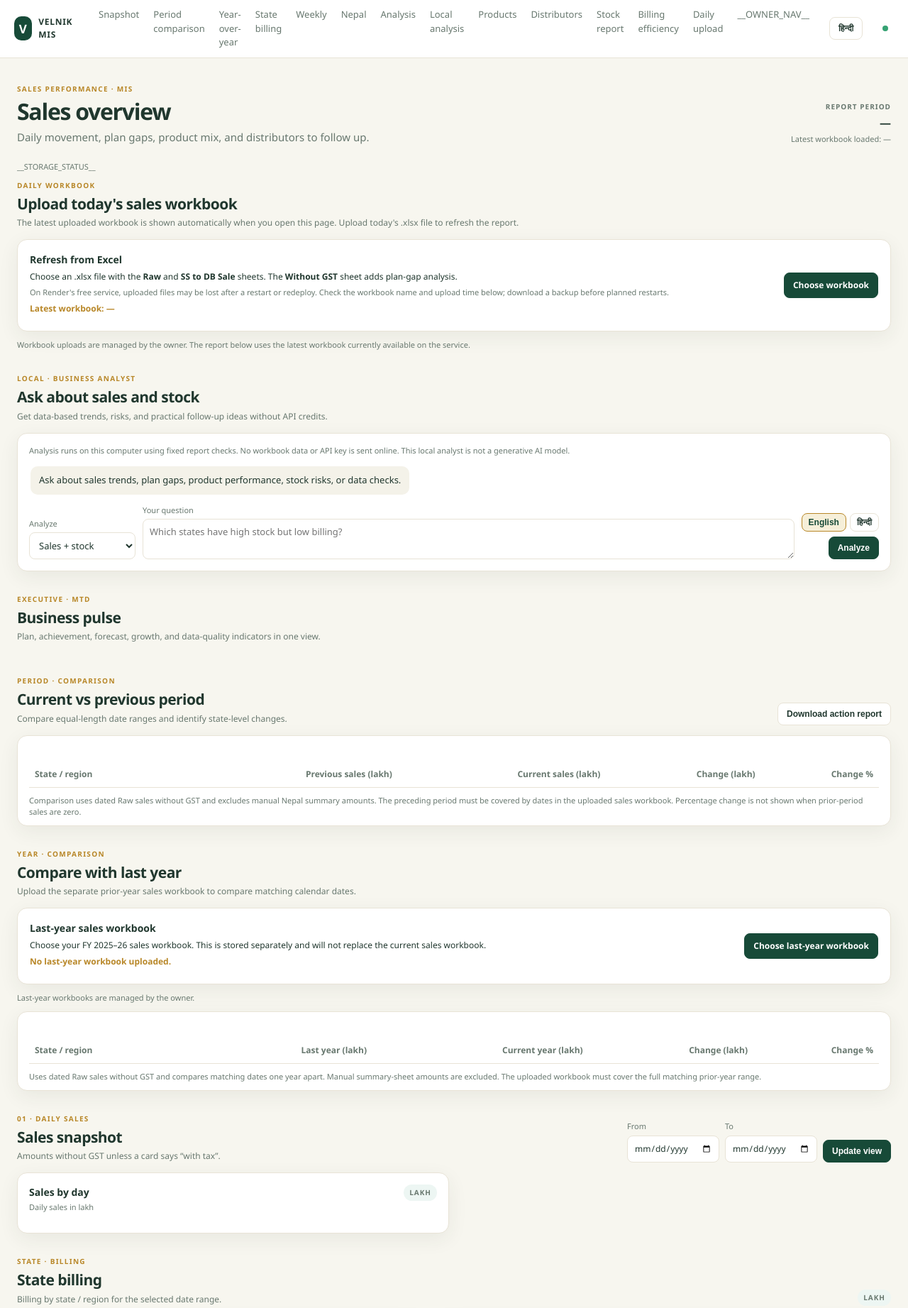
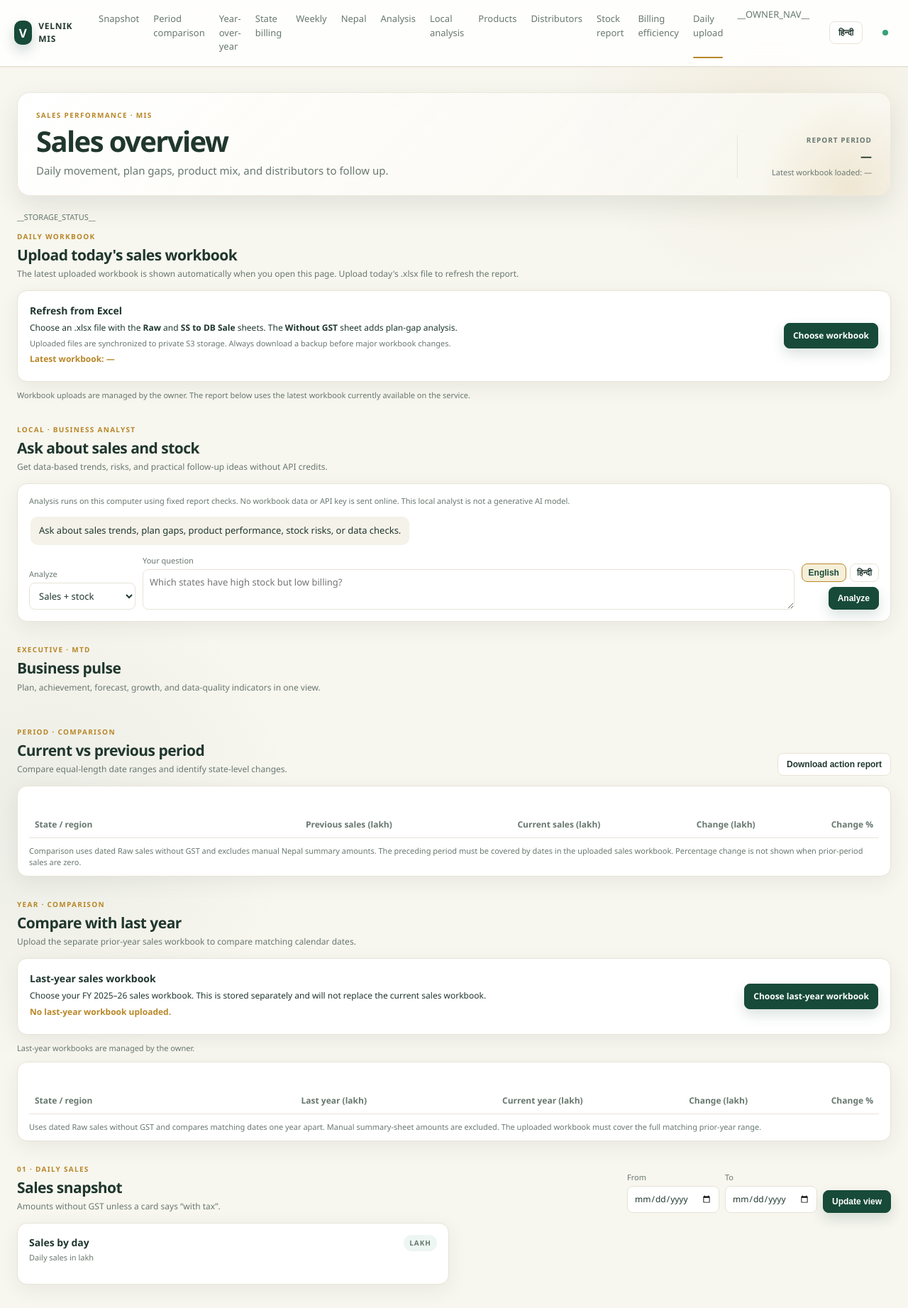
Before and after one commit to mis364/velnik-mis, a Python web app: template templates/index.html in a window 1280 px wide. Shown: the top 1843 px of the page at 71% size. Run offline with Jinja, Linux system fonts and the light colour scheme; the template is opened without the code that fills it, so the values that code supplies are empty.

Commit message:
Add premium animated dashboard design
Add balanced scroll reveals, card and navigation motion, live status pulse, polished hero and mobile responsive presentation across all MIS pages.\n\nCo-authored-by: Copilot <223556219+Copilot@users.noreply.github.com>

```diff
--- a/static/app.js
+++ b/static/app.js
@@ -20,7 +20,7 @@ if (!DATA.available) {
   document.getElementById('uploadStatus').textContent =
     'Choose an .xlsx workbook with the Raw and SS to DB Sale sheets.';
   document.querySelector('#recurring .refresh-panel .muted.small').textContent =
-    'After upload, the report will load automatically. On Render, uploads may be lost after a restart or redeploy unless external storage is configured.';
+    'After upload, the report will load automatically and the workbook will synchronize to private S3 storage.';
   const workbookFile = document.getElementById('workbookFile');
   workbookFile.addEventListener('change', async event => {
     const file = event.target.files[0];
--- a/static/language.js
+++ b/static/language.js
@@ -89,7 +89,7 @@
     'Choose an .xlsx file with the': 'ऐसी .xlsx फ़ाइल चुनें जिसमें',
     'sheets. The': 'शीट हों।',
     'sheet adds plan-gap analysis.': 'शीट योजना-अंतर विश्लेषण जोड़ती है।',
-    'On Render\'s free service, uploaded files may be lost after a restart or redeploy. Check the workbook name and upload time below; download a backup before planned restarts.': 'Render की निःशुल्क सेवा में रीस्टार्ट या पुनः डिप्लॉय के बाद अपलोड की गई फ़ाइलें खो सकती हैं। नीचे वर्कबुक का नाम और अपलोड समय देखें; नियोजित रीस्टार्ट से पहले बैकअप डाउनलोड करें।',
+    'Uploaded files are synchronized to private S3 storage. Always download a backup before major workbook changes.': 'अपलोड की गई फ़ाइलें निजी S3 स्टोरेज में सिंक्रनाइज़ होती हैं। बड़े वर्कबुक बदलाव से पहले हमेशा बैकअप डाउनलोड करें।',
     'Choose workbook': 'वर्कबुक चुनें',
     'Workbook uploads are managed by the owner. The report below uses the latest workbook currently available on the service.': 'वर्कबुक अपलोड का प्रबंधन मालिक करता है। नीचे की रिपोर्ट सेवा पर उपलब्ध नवीनतम वर्कबुक का उपयोग करती है।',
     'LOCAL · BUSINESS ANALYST': 'स्थानीय · व्यवसाय विश्लेषण',
--- a/static/styles.css
+++ b/static/styles.css
@@ -150,3 +150,47 @@ footer { padding: 10px 0; }
 .comparison-summary { display: grid; grid-template-columns: repeat(4,minmax(0,1fr)); gap: 10px; }
 @media (max-width:950px) { .stats, #billingStats { grid-template-columns: repeat(2,minmax(0,1fr)); } .topbar { gap: 16px; } .topbar nav { gap: 12px; } .insight-grid { grid-template-columns: repeat(2,1fr); } .nepal-grid { grid-template-columns: 1fr; } }
 @media (max-width:680px) { .topbar { position: static; flex-wrap: wrap; padding: 12px 16px; } .topbar nav { order: 3; width: 100%; flex-basis: 100%; overflow: auto; padding-bottom: 3px; } .source-chip { margin-left: auto; } .page { padding: 19px 14px 40px; } .hero { align-items: flex-start; flex-direction: column; } .as-of { text-align: left; } .hero h1 { font-size: 27px; } .section-heading { align-items: flex-start; flex-direction: column; } .grid.two { grid-template-columns: 1fr; } .insight-grid { grid-template-columns: 1fr; } .mix-row { grid-template-columns: 90px 1fr 85px; gap: 7px; } .nepal-metrics { grid-template-columns: 1fr; } .nepal-input-grid { grid-template-columns: 1fr; } .refresh-panel { align-items: flex-start; flex-direction: column; } .date-filters { width: 100%; } .date-filters label { flex: 1; } .date-filters input { width: 100%; } .ai-chat-form { grid-template-columns: 1fr; } .ai-chat-actions { justify-items: start; } .ai-message { max-width: 100%; } .comparison-summary { grid-template-columns: repeat(2,minmax(0,1fr)); } }
+
+/* Premium dashboard polish */
+:root { --shadow-soft: 0 14px 36px rgba(36,59,47,.10); --shadow-lift: 0 18px 42px rgba(36,59,47,.14); }
+body { background: radial-gradient(circle at 85% 4%, rgba(184,135,40,.08), transparent 18rem), radial-gradient(circle at 5% 35%, rgba(23,74,56,.05), transparent 22rem), var(--paper); }
+.topbar { backdrop-filter: blur(14px); background: rgba(255,255,255,.88); box-shadow: 0 1px 0 rgba(232,227,214,.82); }
+.brand-mark { box-shadow: 0 8px 18px rgba(23,74,56,.22); transition: transform .25s ease, box-shadow .25s ease; }
+.brand:hover .brand-mark { transform: rotate(-5deg) scale(1.05); box-shadow: 0 10px 22px rgba(23,74,56,.28); }
+.topbar nav a { position: relative; padding: 6px 0; transition: color .2s ease; }
+.topbar nav a::after { content: ''; position: absolute; right: 0; bottom: 0; left: 0; height: 2px; border-radius: 99px; background: var(--teal); transform: scaleX(0); transition: transform .2s ease; }
+.topbar nav a:hover::after, .topbar nav a.active::after { transform: scaleX(1); }
+.hero { position: relative; overflow: hidden; min-height: 118px; border: 1px solid rgba(232,227,214,.8); border-radius: 18px; padding: 24px 26px; background: linear-gradient(135deg, rgba(255,255,255,.96), rgba(248,246,238,.88)); box-shadow: var(--shadow-soft); }
+.hero::after { content: ''; position: absolute; right: -70px; bottom: -120px; width: 260px; height: 260px; border-radius: 50%; background: radial-gradient(circle, rgba(184,135,40,.14), rgba(184,135,40,0) 68%); pointer-events: none; }
+.hero h1 { font-size: clamp(28px,4vw,40px); }
+.as-of { position: relative; z-index: 1; min-width: 190px; border-left: 1px solid var(--line); padding-left: 18px; }
+.stat, .panel, .refresh-panel, .insight { transition: transform .25s ease, box-shadow .25s ease, border-color .25s ease; }
+.stat:hover, .panel:hover, .refresh-panel:hover, .insight:hover { transform: translateY(-3px); border-color: rgba(184,135,40,.38); box-shadow: var(--shadow-lift); }
+.stat { position: relative; overflow: hidden; }
+.stat::after { content: ''; position: absolute; top: -30px; right: -30px; width: 70px; height: 70px; border-radius: 50%; background: rgba(184,135,40,.06); }
+.stat-value { background: linear-gradient(135deg, var(--ink), var(--navy)); background-clip: text; -webkit-background-clip: text; color: transparent; }
+.button, .upload-button { transition: transform .18s ease, box-shadow .18s ease, filter .18s ease, border-color .18s ease; }
+.button:not(:disabled):hover, .upload-button:hover { transform: translateY(-1px); box-shadow: 0 8px 18px rgba(23,74,56,.12); }
+.button.primary { box-shadow: 0 8px 18px rgba(23,74,56,.16); }
+.button:active { transform: translateY(0) scale(.98); }
+input:focus, select:focus, textarea:focus { outline: none; border-color: var(--teal) !important; box-shadow: 0 0 0 3px rgba(184,135,40,.12); }
+.live-dot { box-shadow: 0 0 0 0 rgba(53,162,115,.45); animation: livePulse 2.4s infinite; }
+.mix-track span { transform-origin: left; animation: growBar 1s cubic-bezier(.2,.75,.25,1) both; }
+tbody tr { transition: background .18s ease, transform .18s ease; }
+tbody tr:hover { box-shadow: inset 3px 0 var(--teal); }
+.ai-message { animation: messageIn .35s ease both; }
+.reveal { opacity: 0; transform: translateY(14px); transition: opacity .55s ease, transform .55s cubic-bezier(.2,.75,.25,1); }
+.reveal.is-visible { opacity: 1; transform: translateY(0); }
+.stat.reveal:nth-child(2) { transition-delay: .06s; }.stat.reveal:nth-child(3) { transition-delay: .12s; }.stat.reveal:nth-child(4) { transition-delay: .18s; }.stat.reveal:nth-child(5) { transition-delay: .24s; }
+@keyframes livePulse { 70% { box-shadow: 0 0 0 7px rgba(53,162,115,0); } 100% { box-shadow: 0 0 0 0 rgba(53,162,115,0); } }
+@keyframes growBar { from { transform: scaleX(0); } to { transform: scaleX(1); } }
+@keyframes messageIn { from { opacity: 0; transform: translateY(7px); } to { opacity: 1; transform: translateY(0); } }
+@media (max-width:680px) {
+  .hero { min-height: auto; border-radius: 14px; padding: 20px; }
+  .hero::after { right: -100px; }
+  .as-of { width: 100%; border-left: 0; border-top: 1px solid var(--line); padding: 12px 0 0; }
+  .topbar nav { scrollbar-width: thin; }
+  .topbar nav a { flex-shrink: 0; }
+  .stat:hover, .panel:hover, .refresh-panel:hover, .insight:hover { transform: translateY(-1px); }
+}
+@media (prefers-reduced-motion: reduce) { *, *::before, *::after { scroll-behavior: auto !important; animation-duration: .01ms !important; animation-iteration-count: 1 !important; transition-duration: .01ms !important; } .reveal { opacity: 1; transform: none; } }
--- a/templates/billing_efficiency.html
+++ b/templates/billing_efficiency.html
@@ -9,6 +9,7 @@
   <script src="/static/csv-utils.js" defer></script>
   <script src="/static/billing-efficiency.js" defer></script>
   <script src="/static/language.js" defer></script>
+  <script src="/static/ui-enhancements.js" defer></script>
 </head>
 <body data-owner="__OWNER_SESSION__">
   <header class="topbar">
--- a/templates/index.html
+++ b/templates/index.html
@@ -11,6 +11,7 @@
   <script src="/static/app.js" defer></script>
   <script src="/static/ai-chat.js" defer></script>
   <script src="/static/language.js" defer></script>
+  <script src="/static/ui-enhancements.js" defer></script>
 </head>
 <body data-owner="__OWNER_SESSION__">
   <header class="topbar">
@@ -49,7 +50,7 @@
     <section class="section" id="recurring">
       <div class="section-heading"><div><p class="kicker">DAILY WORKBOOK</p><h2>Upload today's sales workbook</h2><p class="muted">The latest uploaded workbook is shown automatically when you open this page. Upload today's .xlsx file to refresh the report.</p></div></div>
       <!--OWNER-ONLY--><article class="refresh-panel">
-        <div><h3>Refresh from Excel</h3><p>Choose an .xlsx file with the <strong>Raw</strong> and <strong>SS to DB Sale</strong> sheets. The <strong>Without GST</strong> sheet adds plan-gap analysis.</p><p class="muted small">On Render's free service, uploaded files may be lost after a restart or redeploy. Check the workbook name and upload time below; download a backup before planned restarts.</p><p id="uploadStatus" class="upload-status" role="status">Latest workbook: —</p></div>
+        <div><h3>Refresh from Excel</h3><p>Choose an .xlsx file with the <strong>Raw</strong> and <strong>SS to DB Sale</strong> sheets. The <strong>Without GST</strong> sheet adds plan-gap analysis.</p><p class="muted small">Uploaded files are synchronized to private S3 storage. Always download a backup before major workbook changes.</p><p id="uploadStatus" class="upload-status" role="status">Latest workbook: —</p></div>
         <label class="button primary upload-button" for="workbookFile">Choose workbook<input id="workbookFile" type="file" accept=".xlsx" hidden></label>
       </article><!--/OWNER-ONLY-->
       <!--GUEST-ONLY--><p class="muted small">Workbook uploads are managed by the owner. The report below uses the latest workbook currently available on the service.</p><!--/GUEST-ONLY-->
--- a/templates/stock.html
+++ b/templates/stock.html
@@ -10,6 +10,7 @@
   <script src="/static/stock.js" defer></script>
   <script src="/static/ai-chat.js" defer></script>
   <script src="/static/language.js" defer></script>
+  <script src="/static/ui-enhancements.js" defer></script>
 </head>
 <body data-owner="__OWNER_SESSION__">
   <header class="topbar">
@@ -21,7 +22,6 @@
       <a href="#stock-products">Products</a>
       <a href="#stock-distributors">Distributors</a>
       <a href="#ai-analysis">Local analysis</a>
-      <a href="#stock-summary">Stock summary</a>
       __OWNER_NAV__
     </nav>
     <button class="button language-toggle" id="pageLanguageToggle" type="button" aria-label="पेज की भाषा हिंदी में बदलें">हिन्दी</button>
```
Also changed, not shown: static/ui-enhancements.js (added, +38 -0 lines).
